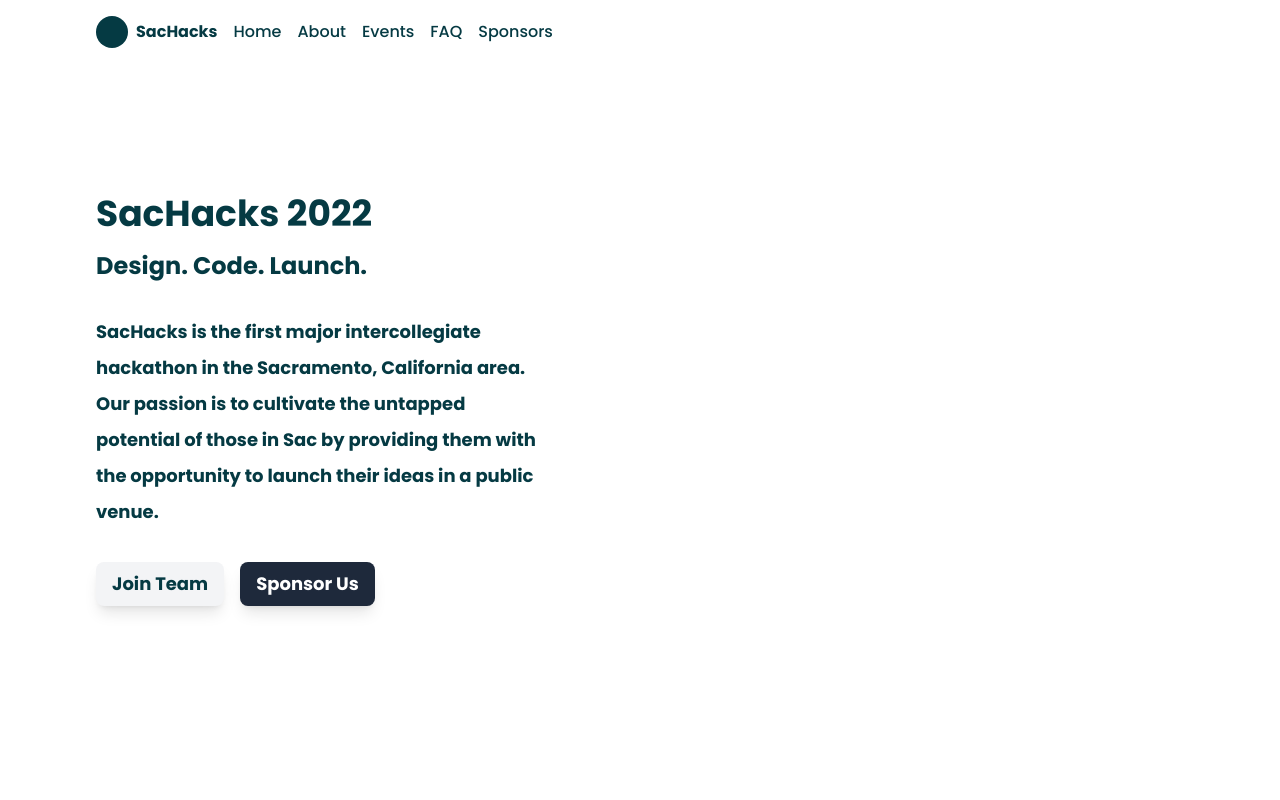
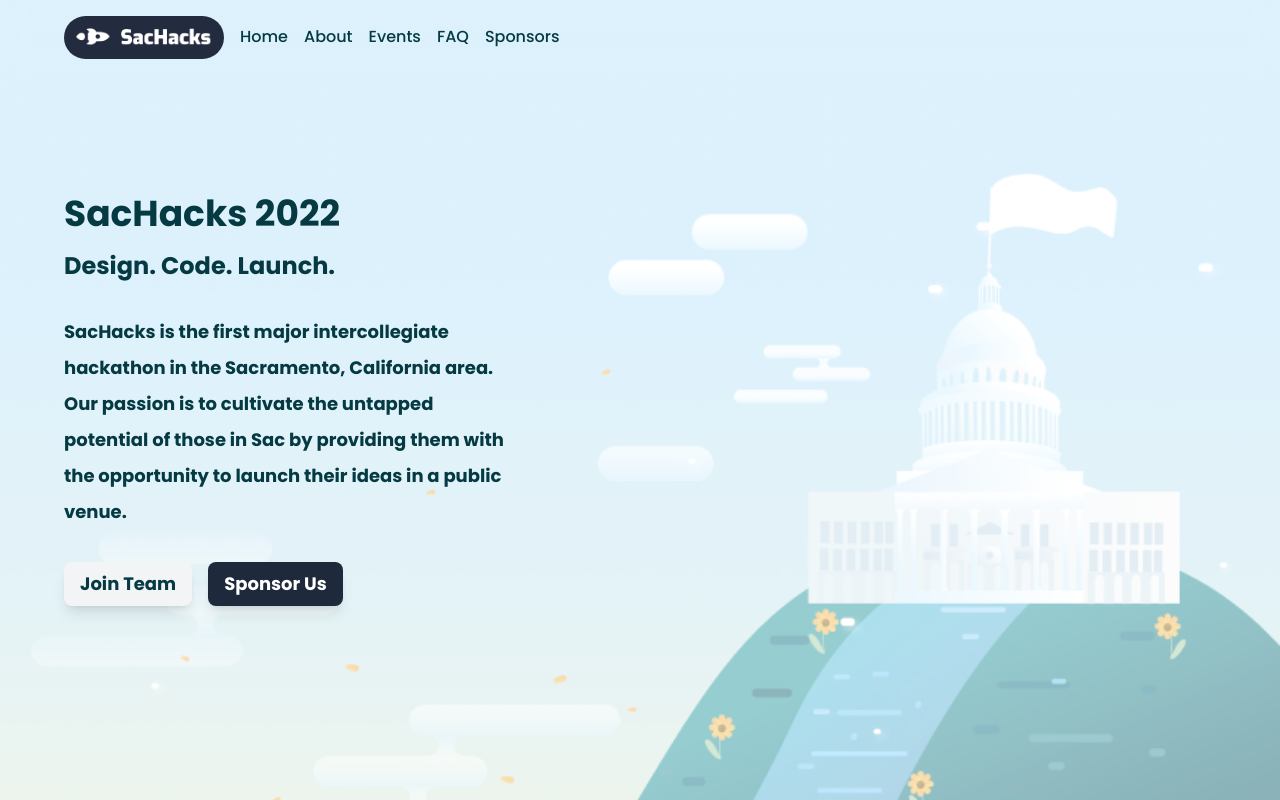
Before and after one commit to gdsc-ucd-dev/sachacks-2022, a Next.js app: page / in a window 1280 px wide. Shown: the top 800 px of the page. Built offline with nearby package versions, Linux system fonts and the light colour scheme.

Commit message:
touched image handling via img tags (but still not filling the entire height of the app

```diff
--- /dev/null
+++ b/pages/_document.js
@@ -0,0 +1,14 @@
+/* eslint-disable @next/next/no-sync-scripts */
+import { Html, Head, Main, NextScript } from 'next/document';
+
+export default function Document() {
+  return (
+    <Html>
+      <Head />
+      <body>
+        <Main />
+        <NextScript />
+      </body>
+    </Html>
+  );
+}
--- a/src/components/index/FeaturedEvents.jsx
+++ b/src/components/index/FeaturedEvents.jsx
@@ -1,21 +1,38 @@
-import dynamic from "next/dynamic"
+import dynamic from 'next/dynamic';
 
-const AirPlain = dynamic(() => import("../../design/Airplain"))
-export default function FeaturedEvents () {
+const AirPlain = dynamic(() => import('../../design/Airplain'));
+export default function FeaturedEvents() {
   return (
     <section className="w-full">
-        <div id="home-events" className="flex flex-col justify-center items-start">
+      <div
+        id="home-events"
+        className="flex flex-col justify-center items-start"
+      >
         <section className="w-full max-w-6xl mx-auto pt-16 px-8 relative flex flex-col justify-start items-center space-y-2">
           <div className="w-full">
-              <h2 className="text-4xl font-poppins font-bold text-slate-800">Featured Events</h2>
+            <h2 className="text-4xl font-poppins font-bold text-slate-800">
+              Featured Events
+            </h2>
           </div>
         </section>
         <section className="w-full">
+          <div className="my-4 flex justify-center">
+            <a
+              href="https://shghl8zzmjq.typeform.com/to/NxJETaGf?typeform-source=admin.typeform.com"
+              className="px-3 py-2 border-b-2 border-slate-800 pb-1 text-xl font-medium transition-all hover hover:text-slate-500 hover:border-slate-500"
+            >
+              Register For The Event
+            </a>
+          </div>
           <div className="w-screen md:py-4 lg:py-8 xl:py-16 relative overflow-hidden">
-            <AirPlain className={"w-full transform translate-x-full opacity-0 airplain animate-airplaneMove"} />
+            <AirPlain
+              className={
+                'w-full transform translate-x-full opacity-0 airplain animate-airplaneMove'
+              }
+            />
           </div>
         </section>
       </div>
     </section>
-    )
+  );
 }
--- a/src/components/index/TopText.jsx
+++ b/src/components/index/TopText.jsx
@@ -1,8 +1,10 @@
-export default function TopText () {
-    return (
-      <section className="relative w-full">
-                <div id="home-text" className="py-16 max-w-6xl mx-auto px-8 min-h-screen flex flex-col justify-center items-start w-full">
-        <section className="w-full flex flex-col justify-center items-start gap-4">
+/* eslint-disable @next/next/no-img-element */
+import Image from 'next/image';
+export default function TopText() {
+  return (
+    <section className="relative w-full">
+      <div className="py-16 relative mx-auto px-8 min-h-screen flex flex-col justify-center items-start w-full">
+        <section className="w-full max-w-6xl mx-auto relative z-30 flex flex-col justify-center items-start gap-4">
           <h2 className="text-4xl font-bold">SacHacks 2022</h2>
           <h4 className="text-2xl font-semibold">Design. Code. Launch.</h4>
           <p className="w-full max-w-md my-4 font-semibold text-lg leading-loose">
@@ -21,6 +23,6 @@
           </div>
         </section>
       </div>
-      </section>
-    )
+    </section>
+  );
 }
--- /dev/null
+++ b/src/img/BackgroundImage.jsx
@@ -0,0 +1,19 @@
+/* eslint-disable @next/next/no-img-element */
+import bgImageOne from './sachacks_landing_bg_1.png';
+import bgImageTwo from './sachacks_landing_bg_2.png';
+import bgImageThree from './sachacks_landing_bg_3.png';
+
+export default function BackgroundImage() {
+  return (
+    <div className="absolute top-0 z-0 w-full h-full left-0 overflow-hidden">
+      {[bgImageOne, bgImageTwo, bgImageThree].map((eachImage, index) => (
+        <img
+          key={index}
+          src={eachImage.src}
+          alt={`background image ${index}`}
+          className="w-full opacity-50"
+        />
+      ))}
+    </div>
+  );
+}
--- a/src/layouts/Header.jsx
+++ b/src/layouts/Header.jsx
@@ -1,73 +1,43 @@
-import dynamic from "next/dynamic";
-import { useEffect, useState } from "react";
-import { CgMenuGridR } from "react-icons/cg";
+/* eslint-disable @next/next/no-img-element */
+import dynamic from 'next/dynamic';
+import Link from 'next/link';
+import { useEffect, useState } from 'react';
+import { CgMenuGridR } from 'react-icons/cg';
 // const Route = dynamic(() => import("../reusable/Route"));
 
-const Popup = dynamic(() => import("../design/Popup"));
-const Modal = dynamic(() => import("../layouts/Modal"));
+import LogoImage from '../img/smaller-2.png';
+
+const Popup = dynamic(() => import('../design/Popup'));
+const Modal = dynamic(() => import('../layouts/Modal'));
 
 export default function Header({ scroller }) {
-  const [fakeModal, setFakeModal] = useState(false);
-  // sidebar useState hook : initial state -> "initial" -> "open" -> "close"
-  //
-  const [modalOpen, setModalOpen]  = useState("initial");
-  const onModalClick = () => {
-
-    if (modalOpen === "open") {
-      setModalOpen("close")
-    } else {
-      // if (modalOpen === "close" || modalOpen === "initial")
-      setModalOpen("open")
-    }
-
-    return true;
-  };
-
-  useEffect(() => {
-    console.log(modalOpen);
-  }, []);
-
-  useEffect(() => {
-
-    if (!scroller) {
-      setModalOpen("close");
-    }
-  }, [scroller])
-
-  useEffect(()=> {
-    if (modalOpen) {
-      document.getElementById("main").addEventListener("click", (e) => {
-        console.log(e);
-        setModalOpen("close");
-      })
-    }
-  }, [modalOpen])
-
-
   return (
     <header
       className={
         scroller
-          ? "w-full transition-all z-50 fixed top-0 bg-white shadow-md"
-          : "w-full z-50 transition-all fixed top-0 bg-transparent shadow-none"
+          ? 'w-full transition-all z-50 fixed top-0 bg-slate-50/10 backdrop-blur-md shadow-md'
+          : 'w-full z-50 transition-all fixed top-0 bg-transparent shadow-none backdrop-blur-md'
       }
     >
       <section
         className={
           scroller
-            ? "w-full max-w-6xl mx-auto transition-all px-8 py-4 flex justify-between md:justify-start items-center space-x-4"
-            : "w-full max-w-6xl mx-auto transition-all  py-4 px-8 flex justify-between md:justify-start items-center space-x-4"
+            ? 'w-full max-w-6xl mx-auto transition-all py-4 flex justify-between md:justify-start items-center space-x-4'
+            : 'w-full max-w-6xl mx-auto transition-all  py-4 flex justify-between md:justify-start items-center space-x-4'
         }
       >
         <div className="w-auto flex items-center gap-2">
-          <span
-            className={
-              scroller
-                ? "w-6 h-6 bg-mainColor rounded-md animate-spin transition-all"
-                : "  transition-all w-8 h-8 bg-mainColor rounded-full"
-            }
-          ></span>
-          <h1 className="font-bold">SacHacks</h1>
+          <h1 className="font-bold pl-8 xl:pl-0">
+            <Link href={'/'}>
+              <a>
+                <img
+                  className="w-40 bg-slate-900/90 rounded-full px-3 py-2"
+                  src={LogoImage.src}
+                  alt="SacHacks 2022 Logo Image"
+                />
+              </a>
+            </Link>
+          </h1>
         </div>
 
         {/* desktop version navigation */}
@@ -86,9 +56,10 @@
 
         {/* mobile version navigation */}
         <button
-          onClick={onModalClick}
           className={
-            scroller ? "w-max flex md:hidden flex-col items-center" : "hidden"
+            scroller
+              ? 'w-max flex md:hidden flex-col items-center pr-8'
+              : 'hidden'
           }
         >
           <CgMenuGridR className="text-2xl" />
@@ -97,25 +68,14 @@
         <a
           className={
             scroller
-              ? "hidden transition-all fixed -top-48 right-8 rounded-b-lg shadow-lg"
-              : "flex flex-col md:hidden items-center transition-all fixed top-0 right-8"
+              ? 'hidden transition-all fixed -top-48 right-8 rounded-b-lg shadow-lg'
+              : 'flex flex-col md:hidden items-center transition-all fixed top-0 right-8'
           }
           href="https://mlh.io/"
         >
-          <Popup className={scroller ? "" : ""} />
+          <Popup className={scroller ? '' : ''} />
         </a>
       </section>
-
-      {/* mobile click modal */}
-      <Modal modalOpen={modalOpen} onModalClick={onModalClick}  />
-
-
-      {/* fake modal */}
-      {fakeModal && (
-              <aside className="fixed bg-red-400 text-white">
-              <h3>Hello World!</h3>
-            </aside>
-      )}
     </header>
   );
 }
--- a/src/layouts/Layout.jsx
+++ b/src/layouts/Layout.jsx
@@ -1,15 +1,14 @@
-import dynamic from "next/dynamic";
-import Head from "next/head";
-import { useState, useEffect } from "react";
-
-
+import dynamic from 'next/dynamic';
+import Head from 'next/head';
+import { useState, useEffect } from 'react';
+import BackgroundImage from '../img/BackgroundImage';
 
 // layout components
-const Header = dynamic(() => import("./Header"));
-const Footer = dynamic(() => import("./Footer"));
-const Main = dynamic(() => import("./Main"));
+const Header = dynamic(() => import('./Header'));
+const Footer = dynamic(() => import('./Footer'));
+const Main = dynamic(() => import('./Main'));
 
-export default function Layout ({children}) {
+export default function Layout({ children }) {
   const [scroller, setScroller] = useState(false);
   const onScroll = () => {
     if (
@@ -28,16 +27,17 @@
   }, [scroller]);
 
   return (
-        <div id="layout" className="w-full text-mainColor font-poppins bg-transparent relative flex flex-col justify-start items-center min-h-screen">
+    <div
+      id="layout"
+      className="w-full text-mainColor font-poppins bg-transparent relative flex flex-col justify-start items-center min-h-screen"
+    >
       <Head>
         <title>SacHack | Welcome</title>
       </Head>
-
+      <BackgroundImage />
       <Header scroller={scroller} />
-            <Main>
-                {children}
-            </Main>
+      <Main>{children}</Main>
       <Footer />
     </div>
-    )
+  );
 }
--- a/src/layouts/Main.jsx
+++ b/src/layouts/Main.jsx
@@ -1,7 +1,10 @@
-export default function Main ({scroller, children}) {
-    return (
-        <main id="main" className="w-full transition-all flex flex-col items-center min-h-screen">
-            {children}
-        </main>
-    )
+export default function Main({ scroller, children }) {
+  return (
+    <main
+      id="main"
+      className="w-full relative z-10 transition-all flex flex-col items-center overflow-hidden"
+    >
+      {children}
+    </main>
+  );
 }
```
Also changed, not shown: pages/index.js (+13 -8 lines), styles/background.css (deleted, +0 -72 lines), src/img/bigger-1.png (added), src/img/smaller-2.png (added). Lines whose indentation alone changed are shown as unchanged.
